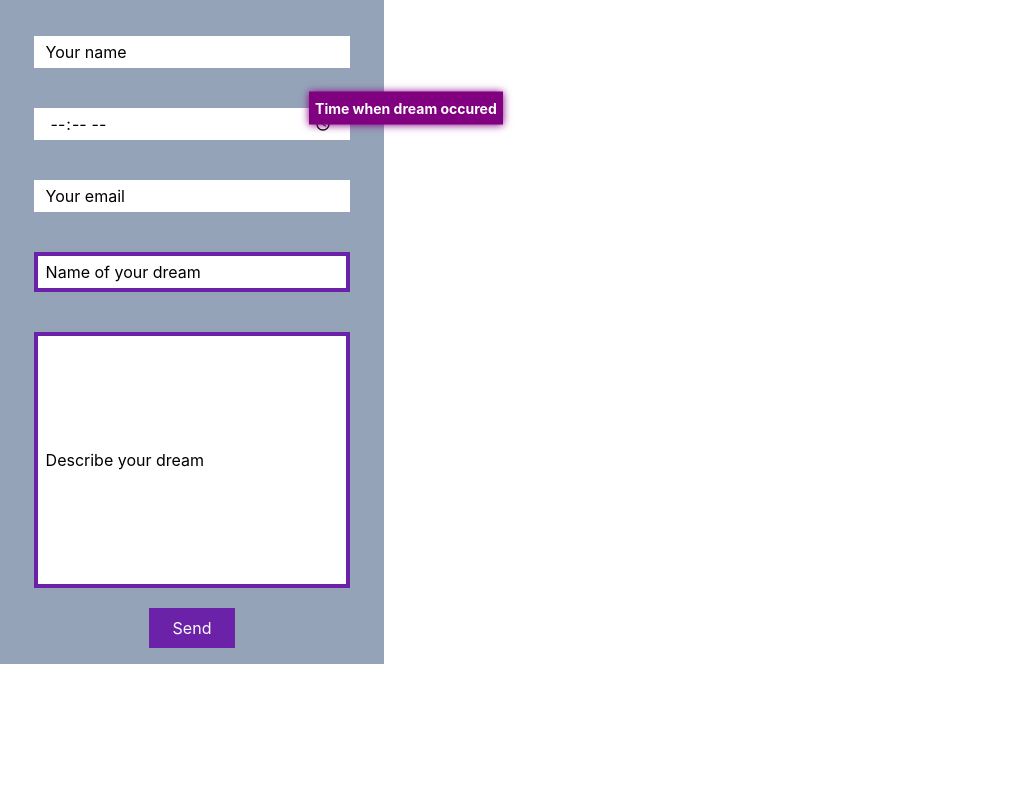
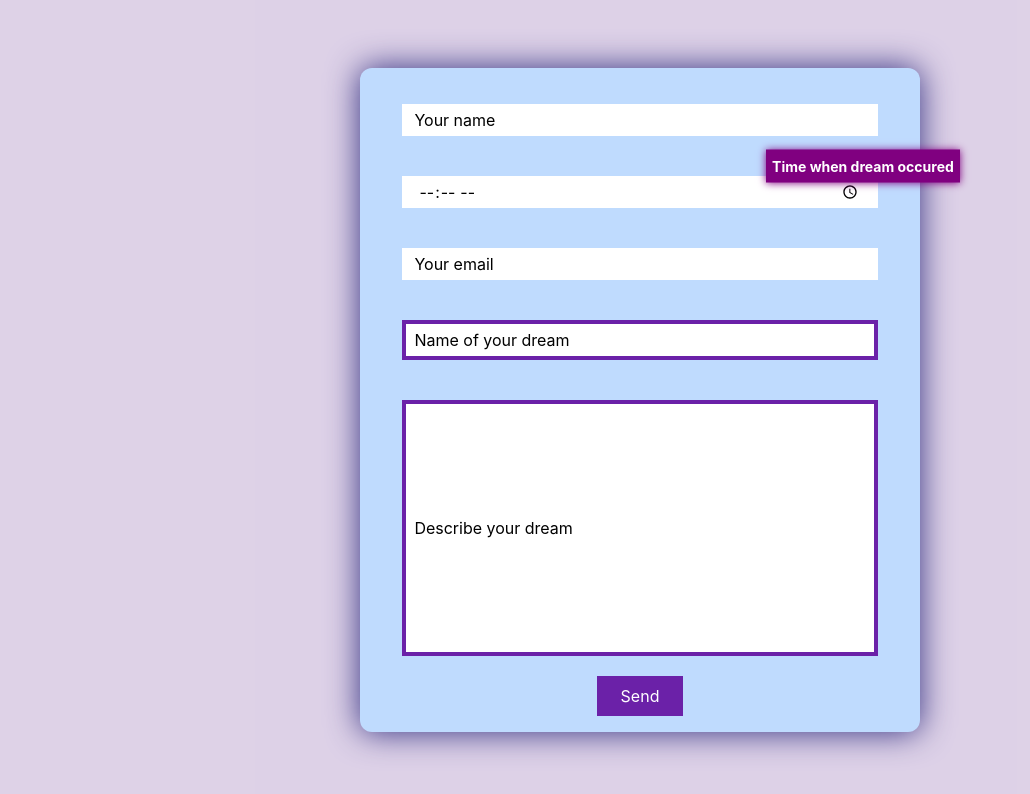
Before and after one commit to Serpentarius13/WorkshopRebuild, a Next.js app: page /form in a window 1280 px wide. Shown: the top 794 px of the page, without its empty margins (0-1030 px from the left). Built offline with nearby package versions, Linux system fonts and the light colour scheme.

Commit message:
button + form popover + blabla

```diff
--- a/components/reusable-form/form.component.tsx
+++ b/components/reusable-form/form.component.tsx
@@ -4,7 +4,6 @@ import { client, endpoint } from "../../apollo-client";
 import FormInput from "./input.component";
 
 import axios from "axios";
-import { useLoadError } from "../../store/store";
 import { useLazyQuery } from "@apollo/client";
 import UniversalButton, { ButtonTypes } from "../uniButton.component";
 
@@ -14,7 +13,7 @@ interface BlueprintData {
   settings: any;
 }
 
-interface ReusableFormProps {
+export interface ReusableFormProps {
   blueprint: BlueprintData[];
   queryCreator: (data) => any;
 }
@@ -37,14 +36,15 @@ const ReusableForm: FC<ReusableFormProps> = ({ blueprint, queryCreator }) => {
     if (Object.keys(errors).length > 0) {
       setTimeout(clearErrors, 2000);
     }
-  }, [errors]);
+  }, [errors, clearErrors]);
 
   const sendData = async (formData) => {
     try {
       setLoading(true);
       const query = queryCreator(formData);
 
-      await axios.post(endpoint, query);
+      const dream = await axios.post(endpoint, query);
+      console.log(dream);
       setLoading(false);
     } catch (err) {
       setLoading(false);
@@ -59,7 +59,7 @@ const ReusableForm: FC<ReusableFormProps> = ({ blueprint, queryCreator }) => {
   return (
     <form
       onSubmit={handleSubmit(sendData)}
-      className="min-h-[24rem] max-h-screen max-w-[24rem] bg-slate-400 flex flex-col p-4 justify-evenly items-center space-y-3 md:space-y-5"
+      className="form  bg-blue-200 flex flex-col p-4 justify-evenly items-center space-y-3 md:space-y-5 rounded-xl"
     >
       {" "}
       {blueprint.map((field) => (
--- /dev/null
+++ b/components/reusable-form/formPopOver.tsx
@@ -0,0 +1,15 @@
+import { FC } from "react";
+
+import UniversalButton from "../uniButton.component";
+import ReusableForm, { ReusableFormProps } from "./form.component";
+
+const FormPopOver: FC<ReusableFormProps> = ({ blueprint, queryCreator }) => {
+  return (
+    <>
+      <div className=" w-screen h-screen relative flex items-center justify-center bg-opacity-20 bg-purple-900">
+        <ReusableForm blueprint={blueprint} queryCreator={queryCreator} />
+      </div>
+    </>
+  );
+};
+export default FormPopOver;
--- a/components/uniButton.component.tsx
+++ b/components/uniButton.component.tsx
@@ -5,12 +5,22 @@ export enum ButtonTypes {
 }
 
 interface ButtonProps {
-  buttonType: ButtonTypes;
+  buttonType: ButtonTypes | string;
   text: string;
+  onClick?: () => any;
 }
 
-const UniversalButton: FC<ButtonProps> = ({ buttonType, text }) => {
+const UniversalButton: FC<ButtonProps> = ({
+  buttonType,
+  text,
+  onClick = null,
+}) => {
   const [style, setStyle] = useState("");
+
+  const click = () => {
+    if (!onClick) return;
+    onClick();
+  };
 
   useEffect(() => {
     switch (buttonType) {
@@ -24,6 +34,10 @@ const UniversalButton: FC<ButtonProps> = ({ buttonType, text }) => {
     }
   }, []);
 
-  return <button className={style}>{text}</button>;
+  return (
+    <button onClick={click} className={style}>
+      {text}
+    </button>
+  );
 };
 export default UniversalButton;
--- a/pages/form.tsx
+++ b/pages/form.tsx
@@ -1,11 +1,12 @@
 import ReusableForm from "../components/reusable-form/form.component";
+import FormPopOver from "../components/reusable-form/formPopOver";
 
 import { createMutation } from "./../queries/createDreamMutation";
 
 const Form = () => {
   const submitHandler = createMutation(blueprint, "newDream");
 
-  return <ReusableForm blueprint={blueprint} queryCreator={submitHandler} />;
+  return <FormPopOver blueprint={blueprint} queryCreator={submitHandler} />;
 };
 export default Form;
 
--- a/pages/index.tsx
+++ b/pages/index.tsx
@@ -2,7 +2,10 @@ import Head from "next/head";
 import Image from "next/image";
 import Navbar from "../components/navbar/navbar";
 import ReusableForm from "../components/reusable-form/form.component";
+import FormPopOver from "../components/reusable-form/formPopOver";
 import FormInput from "../components/reusable-form/input.component";
+import UniversalButton from "../components/uniButton.component";
+
 import styles from "../styles/Home.module.scss";
 
 export default function Home() {
@@ -13,8 +16,8 @@ export default function Home() {
         <meta name="description" content="Dream workshop website" />
         <link rel="icon" href="/aten.jpg" />
       </Head>
+      <Navbar />
 
-      <Navbar />
     </>
   );
 }
--- a/queries/createDreamMutation.js
+++ b/queries/createDreamMutation.js
@@ -4,7 +4,6 @@ import * as builder from "gql-query-builder";
 import axios from "axios";
 
 import { endpoint } from "../apollo-client";
-import { useLoadError } from "../store/store";
 
 export const createDreamFields = [
   "name",
--- a/store/store.ts
+++ /dev/null
@@ -1,17 +0,0 @@
-import create from "zustand";
-
-export const useLoadError = create<any>(
-  //! ANY POTOMUSCHTO ANY
-  (get, set) => ({
-    loading: false,
-    error: false,
-    load() {
-      set((state) => ({ loading: true }));
-    },
-    unload() {
-      set((state) => ({ loading: false }));
-    },
-    throwError: () => set((state) => ({ error: true })),
-    clearError: () => set((state) => ({ error: false })),
-  })
-);
--- a/styles/components.scss
+++ b/styles/components.scss
@@ -5,7 +5,7 @@
     overflow: hidden;
     white-space: nowrap;
 
-    font-size: 10px;
+    font-size: 14px;
   }
 
   .nav-links {
@@ -38,8 +38,8 @@
     padding: 6px;
     background-color: purple;
     color: white;
-    top: 1%;
-    left: calc(92% - 16px);
+    top: -30%;
+    left: calc(90% - 64px);
 
     max-width: 70%;
 
@@ -62,6 +62,15 @@
       display: none;
     }
   }
+
+  .form {
+    width: clamp(24rem, 70vw, 35rem);
+    min-height: 40rem;
+
+    animation: shadowy 4s infinite;
+  }
+
+
 }
 
 @media (min-width: 800px) {
--- a/styles/utilities.scss
+++ b/styles/utilities.scss
@@ -19,4 +19,17 @@
       color: white;
     }
   }
+
+  @keyframes shadowy {
+    0% {
+      box-shadow: 0 0 64px #312E81;
+    }
+
+    50% {box-shadow: 0 0 32px #312E81}
+
+    100% {
+      box-shadow: 0 0 64px #312E81
+    }
+
+  }
 }
--- a/tsconfig.json
+++ b/tsconfig.json
@@ -16,6 +16,6 @@
     "incremental": true,
     "noImplicitAny": false
   },
-  "include": ["next-env.d.ts", "**/*.ts", "**/*.tsx"],
-  "exclude": ["node_modules"]
+  "include": ["next-env.d.ts", "**/*.ts", "**/*.tsx", "pages/time.jsx"],
+  "exclude": ["node_modules", "./pages/time.tsx"]
 }
```
Also changed, not shown: pages/hello.ts (renamed from pages/api/hello.ts), styles/globals.scss (line endings or trailing spaces).
